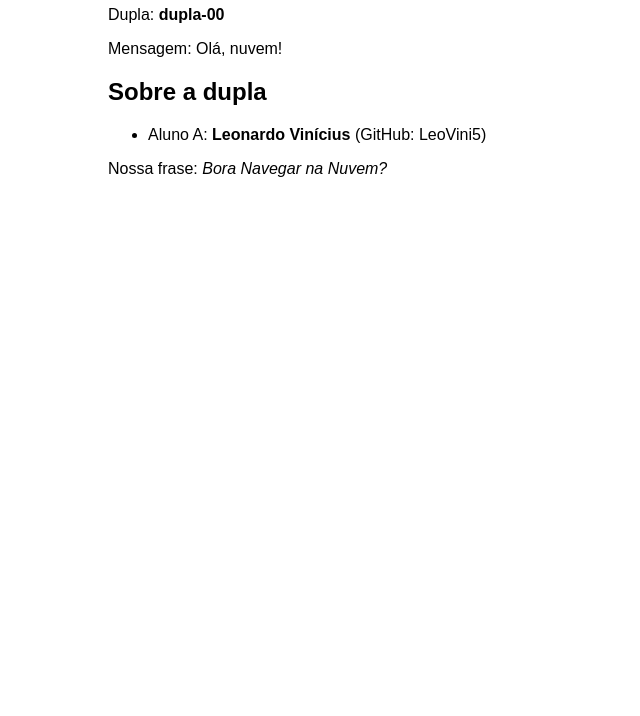
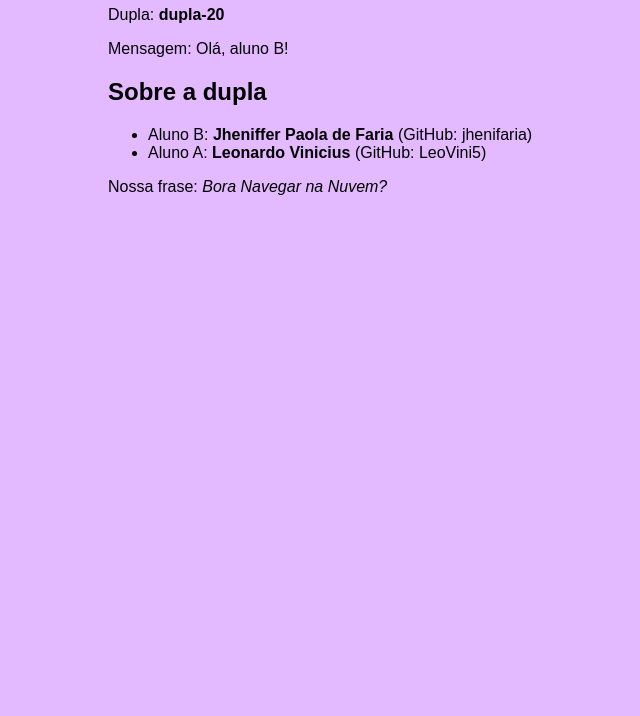
Before and after one commit to LeoVini5/projeto-devops-dupla-20, a plain HTML site: page site/index.html in a window 1280 px wide. Shown: the part 84-800 px from the top of the page, without its empty margins (212-852 px from the left). Drawn offline with Linux system fonts and the light colour scheme.

Commit message:
Aplica a edição do aluno B

```diff
--- a/site/index.html
+++ b/site/index.html
@@ -10,7 +10,7 @@
             font-family: sans-serif;
             max-width: 40rem;
             margin: 2rem auto;
-            background: #ffffff;
+            background: #e3b9ff;
         }
 
         h1 {
@@ -21,11 +21,12 @@
 
 <body>
     <h1>Projeto DevOps</h1>
-    <p>Dupla: <strong>dupla-00</strong></p>
-    <p>Mensagem: Olá, nuvem!</p>
+    <p>Dupla: <strong>dupla-20</strong></p>
+    <p>Mensagem: Olá, aluno B!</p>
     <h2>Sobre a dupla</h2>
     <ul>
-        <li>Aluno A: <strong>Leonardo Vinícius</strong> (GitHub: LeoVini5)</li>
+        <li>Aluno B: <strong>Jheniffer Paola de Faria</strong> (GitHub: jhenifaria)</li>
+        <li>Aluno A: <strong>Leonardo Vinicius</strong> (GitHub: LeoVini5)</li>
     </ul>
     <p>Nossa frase: <em>Bora Navegar na Nuvem?</em></p>
 </body>
```
